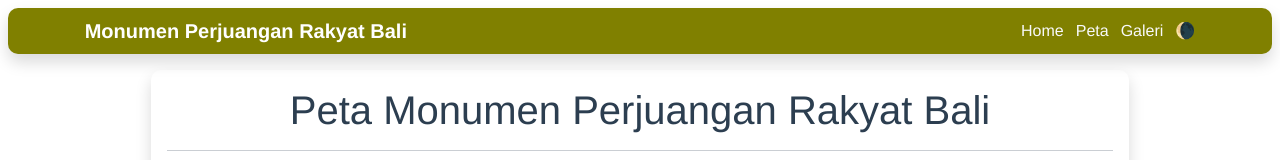
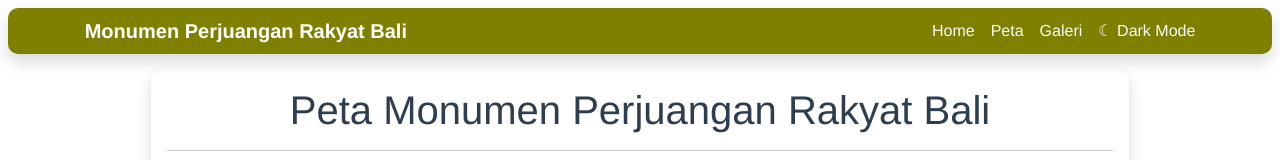
Before and after one commit to tatarnirartha/MPRB, a Vue app: page /peta in a window 1280 px wide. Shown: the top 160 px of the page. Built offline with nearby package versions, Linux system fonts and the light colour scheme.

Commit message:
fix: dark mode button

```diff
--- a/src/components/sub-components/Navbar.vue
+++ b/src/components/sub-components/Navbar.vue
@@ -5,12 +5,14 @@
             <div class="">
                 <custom-link linkClass="navbar-brand" linkStyle="font-weight: bold;" label="Monumen Perjuangan Rakyat Bali"/>
             </div>
-            <div align="right" class="row">
-                <router-link class="navbar-nav col link-light" :to="{ name: 'Home'}">Home</router-link>
-                <router-link class="navbar-nav col link-light" :to="{ name: 'Peta'}">Peta</router-link>
-                <router-link class="navbar-nav col link-light" :to="{ name: 'Galeri'}">Galeri</router-link>
-                <span v-if="theme === 'light'" @click="changeTheme('dark')" class="navbar-nav clickable col link-light">🌘</span>
-                <span v-else @click="changeTheme('light')" class="navbar-nav clickable col link-light">☀️</span>
+            <div>
+                <div align="right" class="d-flex">
+                    <router-link class="navbar-nav ms-3 link-light" :to="{ name: 'Home'}">Home</router-link>
+                    <router-link class="navbar-nav ms-3 link-light" :to="{ name: 'Peta'}">Peta</router-link>
+                    <router-link class="navbar-nav ms-3 link-light" :to="{ name: 'Galeri'}">Galeri</router-link>
+                    <div v-if="theme === 'light'" @click="changeTheme('dark')" class="navbar-nav ms-3 clickable button-theme link-light">☾ Dark Mode</div>
+                    <div v-else @click="changeTheme('light')" class="navbar-nav ms-3 clickable button-theme link-light">🌣 Light Mode</div>
+                </div>
             </div>
         </div>
     </nav>
@@ -57,4 +59,8 @@ export default {
 .clickable{
     cursor: pointer;
 }
+
+.button-theme {
+    font-size: 1rem;
+}
 </style>
```
